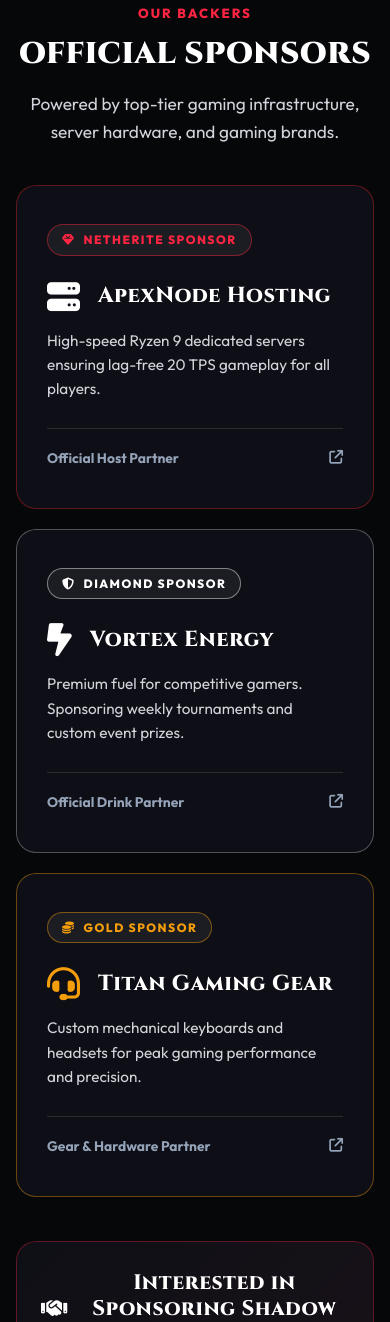
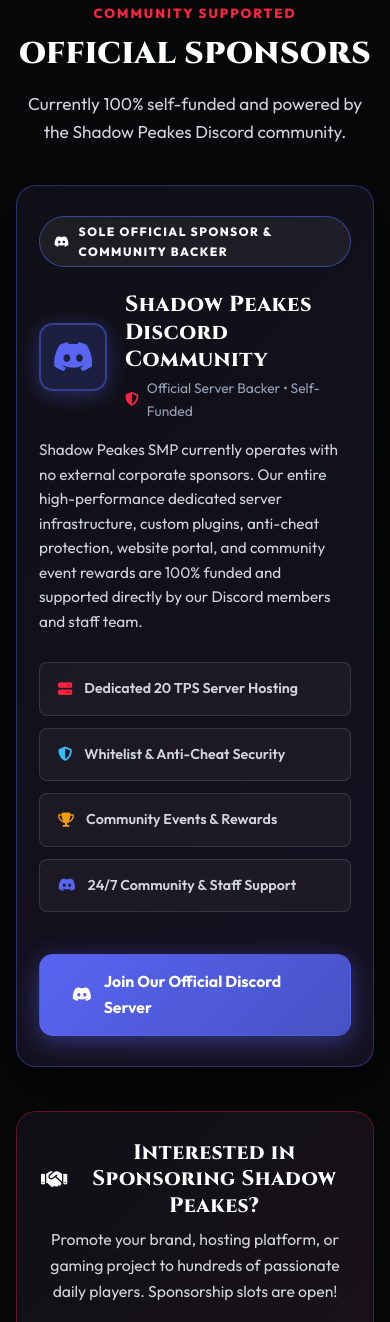
Before and after one commit to hemnath0929/mc_discord, a website: page index.html in a window 390 px wide. Shown: the part 4203-5525 px from the top of the page. Drawn offline with Linux system fonts and the light colour scheme.

Commit message:
Update sponsors section to feature Shadow Peakes Discord Community as sole sponsor

```diff
--- a/index.html
+++ b/index.html
@@ -443,52 +443,54 @@
   <!-- SPONSORS SECTION -->
   <section class="sponsors-section" id="sponsors">
     <div class="section-header">
-      <span class="section-tag">OUR BACKERS</span>
+      <span class="section-tag">COMMUNITY SUPPORTED</span>
       <h2 class="section-title">OFFICIAL SPONSORS</h2>
-      <p class="section-desc">Powered by top-tier gaming infrastructure, server hardware, and gaming brands.</p>
+      <p class="section-desc">Currently 100% self-funded and powered by the Shadow Peakes Discord community.</p>
     </div>
 
-    <div class="sponsors-grid">
-      <!-- Sponsor 1 -->
-      <div class="sponsor-card tier-netherite">
-        <div class="sponsor-tier-badge"><i class="fa-solid fa-gem"></i> NETHERITE SPONSOR</div>
-        <div class="sponsor-logo-box">
-          <i class="fa-solid fa-server sponsor-icon"></i>
-          <h3>ApexNode Hosting</h3>
+    <!-- Sole Sponsor Showcase: Shadow Peakes Discord Community -->
+    <div class="sponsor-single-showcase">
+      <div class="sponsor-tier-badge tier-discord">
+        <i class="fa-brands fa-discord"></i> SOLE OFFICIAL SPONSOR & COMMUNITY BACKER
+      </div>
+
+      <div class="sponsor-logo-box">
+        <div class="sponsor-discord-icon">
+          <i class="fa-brands fa-discord"></i>
         </div>
-        <p class="sponsor-desc">High-speed Ryzen 9 dedicated servers ensuring lag-free 20 TPS gameplay for all players.</p>
-        <div class="sponsor-link">
-          <span>Official Host Partner</span>
-          <i class="fa-solid fa-arrow-up-right-from-square"></i>
+        <div>
+          <h3>Shadow Peakes Discord Community</h3>
+          <span class="sponsor-subtitle"><i class="fa-solid fa-shield-halved text-red"></i> Official Server Backer • Self-Funded</span>
         </div>
       </div>
 
-      <!-- Sponsor 2 -->
-      <div class="sponsor-card tier-diamond">
-        <div class="sponsor-tier-badge"><i class="fa-solid fa-shield-halved"></i> DIAMOND SPONSOR</div>
-        <div class="sponsor-logo-box">
-          <i class="fa-solid fa-bolt-lightning sponsor-icon text-cyan"></i>
-          <h3>Vortex Energy</h3>
+      <p class="sponsor-desc">
+        Shadow Peakes SMP currently operates with no external corporate sponsors. Our entire high-performance dedicated server infrastructure, custom plugins, anti-cheat protection, website portal, and community event rewards are 100% funded and supported directly by our Discord members and staff team.
+      </p>
+
+      <div class="sponsor-perks-grid">
+        <div class="sponsor-perk-item">
+          <i class="fa-solid fa-server text-red"></i>
+          <span>Dedicated 20 TPS Server Hosting</span>
         </div>
-        <p class="sponsor-desc">Premium fuel for competitive gamers. Sponsoring weekly tournaments and custom event prizes.</p>
-        <div class="sponsor-link">
-          <span>Official Drink Partner</span>
-          <i class="fa-solid fa-arrow-up-right-from-square"></i>
+        <div class="sponsor-perk-item">
+          <i class="fa-solid fa-shield-halved text-cyan"></i>
+          <span>Whitelist & Anti-Cheat Security</span>
+        </div>
+        <div class="sponsor-perk-item">
+          <i class="fa-solid fa-trophy text-gold"></i>
+          <span>Community Events & Rewards</span>
+        </div>
+        <div class="sponsor-perk-item">
+          <i class="fa-brands fa-discord text-discord"></i>
+          <span>24/7 Community & Staff Support</span>
         </div>
       </div>
 
-      <!-- Sponsor 3 -->
-      <div class="sponsor-card tier-gold">
-        <div class="sponsor-tier-badge"><i class="fa-solid fa-coins"></i> GOLD SPONSOR</div>
-        <div class="sponsor-logo-box">
-          <i class="fa-solid fa-headset sponsor-icon text-gold"></i>
-          <h3>Titan Gaming Gear</h3>
-        </div>
-        <p class="sponsor-desc">Custom mechanical keyboards and headsets for peak gaming performance and precision.</p>
-        <div class="sponsor-link">
-          <span>Gear & Hardware Partner</span>
-          <i class="fa-solid fa-arrow-up-right-from-square"></i>
-        </div>
+      <div class="sponsor-action-row">
+        <a href="https://discord.gg/wnVuJzrDn" target="_blank" rel="noopener noreferrer" class="btn btn-discord-cta">
+          <i class="fa-brands fa-discord"></i> Join Our Official Discord Server
+        </a>
       </div>
     </div>
 
@@ -496,9 +498,9 @@
     <div class="sponsor-cta-banner">
       <div class="banner-content">
         <h3><i class="fa-solid fa-handshake"></i> Interested in Sponsoring Shadow Peakes?</h3>
-        <p>Promote your brand, hosting platform, or gaming project to hundreds of passionate daily players.</p>
+        <p>Promote your brand, hosting platform, or gaming project to hundreds of passionate daily players. Sponsorship slots are open!</p>
       </div>
-      <a href="#apply" class="btn btn-secondary">
+      <a href="https://discord.gg/wnVuJzrDn" target="_blank" rel="noopener noreferrer" class="btn btn-secondary">
         <i class="fa-solid fa-envelope"></i> Partner With Us
       </a>
     </div>
--- a/style.css
+++ b/style.css
@@ -1050,6 +1050,123 @@
   padding: 100px 24px;
   max-width: 1280px;
   margin: 0 auto;
+}
+
+.sponsor-single-showcase {
+  max-width: 880px;
+  margin: 0 auto 44px;
+  background: linear-gradient(135deg, rgba(16, 17, 24, 0.95), rgba(24, 18, 36, 0.92));
+  border: 1px solid rgba(88, 101, 242, 0.38);
+  border-radius: var(--radius-lg);
+  padding: 44px 42px;
+  backdrop-filter: blur(16px);
+  position: relative;
+  overflow: hidden;
+  box-shadow: 0 16px 45px rgba(0, 0, 0, 0.6);
+  transition: all var(--transition-normal);
+}
+
+.sponsor-single-showcase:hover {
+  transform: translateY(-4px);
+  border-color: rgba(88, 101, 242, 0.65);
+  box-shadow: 0 20px 50px rgba(88, 101, 242, 0.25);
+}
+
+.tier-discord {
+  color: #ffffff;
+  background: rgba(88, 101, 242, 0.22);
+  border: 1px solid rgba(88, 101, 242, 0.55);
+}
+
+.sponsor-discord-icon {
+  width: 68px;
+  height: 68px;
+  border-radius: var(--radius-md);
+  background: rgba(88, 101, 242, 0.18);
+  border: 2px solid rgba(88, 101, 242, 0.45);
+  display: flex;
+  align-items: center;
+  justify-content: center;
+  font-size: 2.2rem;
+  color: #5865F2;
+  box-shadow: 0 4px 20px rgba(88, 101, 242, 0.35);
+  flex-shrink: 0;
+}
+
+.sponsor-subtitle {
+  display: inline-flex;
+  align-items: center;
+  gap: 8px;
+  font-size: 0.92rem;
+  color: var(--text-muted);
+  margin-top: 4px;
+}
+
+.sponsor-perks-grid {
+  display: grid;
+  grid-template-columns: repeat(2, 1fr);
+  gap: 16px;
+  margin: 28px 0 32px;
+}
+
+.sponsor-perk-item {
+  background: rgba(255, 255, 255, 0.04);
+  border: 1px solid var(--border-subtle);
+  border-radius: var(--radius-sm);
+  padding: 14px 18px;
+  display: flex;
+  align-items: center;
+  gap: 12px;
+  font-size: 0.95rem;
+  font-weight: 600;
+  color: var(--text-secondary);
+  transition: all var(--transition-fast);
+}
+
+.sponsor-perk-item:hover {
+  background: rgba(255, 255, 255, 0.07);
+  border-color: rgba(255, 255, 255, 0.2);
+  transform: translateY(-2px);
+}
+
+.sponsor-action-row {
+  display: flex;
+  align-items: center;
+  justify-content: flex-start;
+  padding-top: 10px;
+}
+
+.btn-discord-cta {
+  display: inline-flex;
+  align-items: center;
+  gap: 12px;
+  background: linear-gradient(135deg, #5865F2, #4752C4);
+  color: #ffffff;
+  font-size: 1.05rem;
+  font-weight: 700;
+  padding: 14px 32px;
+  border-radius: var(--radius-md);
+  text-decoration: none;
+  box-shadow: 0 6px 25px rgba(88, 101, 242, 0.45);
+  transition: all var(--transition-fast);
+}
+
+.btn-discord-cta:hover {
+  background: linear-gradient(135deg, #6775f8, #5865F2);
+  box-shadow: 0 8px 32px rgba(88, 101, 242, 0.7);
+  transform: translateY(-2px);
+}
+
+.text-cyan {
+  color: #38bdf8;
+}
+
+.text-gold {
+  color: #f59e0b;
+}
+
+.text-discord {
+  color: #5865F2;
 }
 
 .sponsors-grid {
@@ -1634,6 +1751,20 @@
     gap: 20px;
   }
 
+  .sponsor-single-showcase {
+    padding: 30px 22px;
+  }
+
+  .sponsor-perks-grid {
+    grid-template-columns: 1fr;
+    gap: 12px;
+  }
+
+  .btn-discord-cta {
+    width: 100%;
+    justify-content: center;
+  }
+
   .sponsor-cta-banner,
   .collab-cta-banner {
     flex-direction: column;
```
